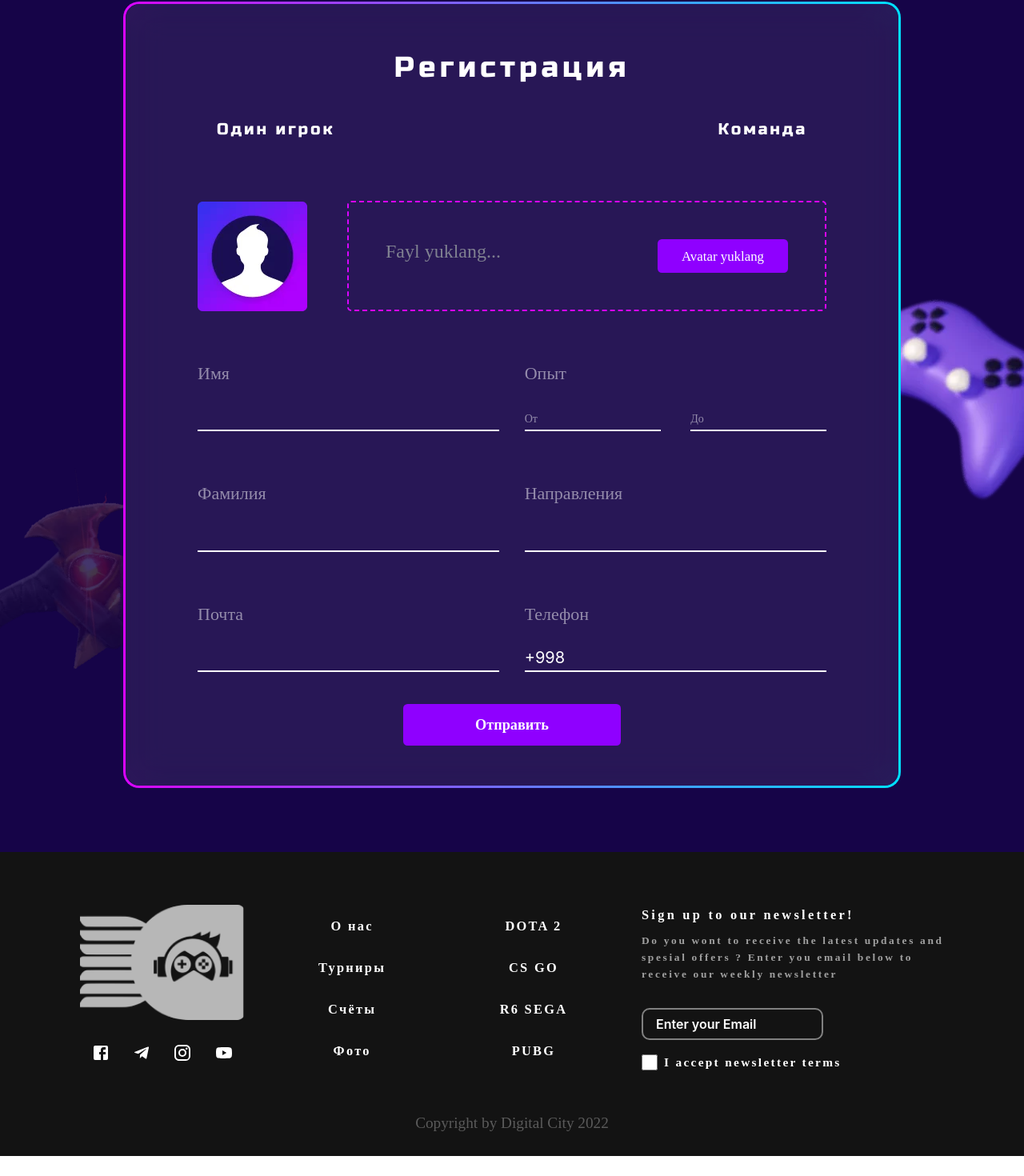
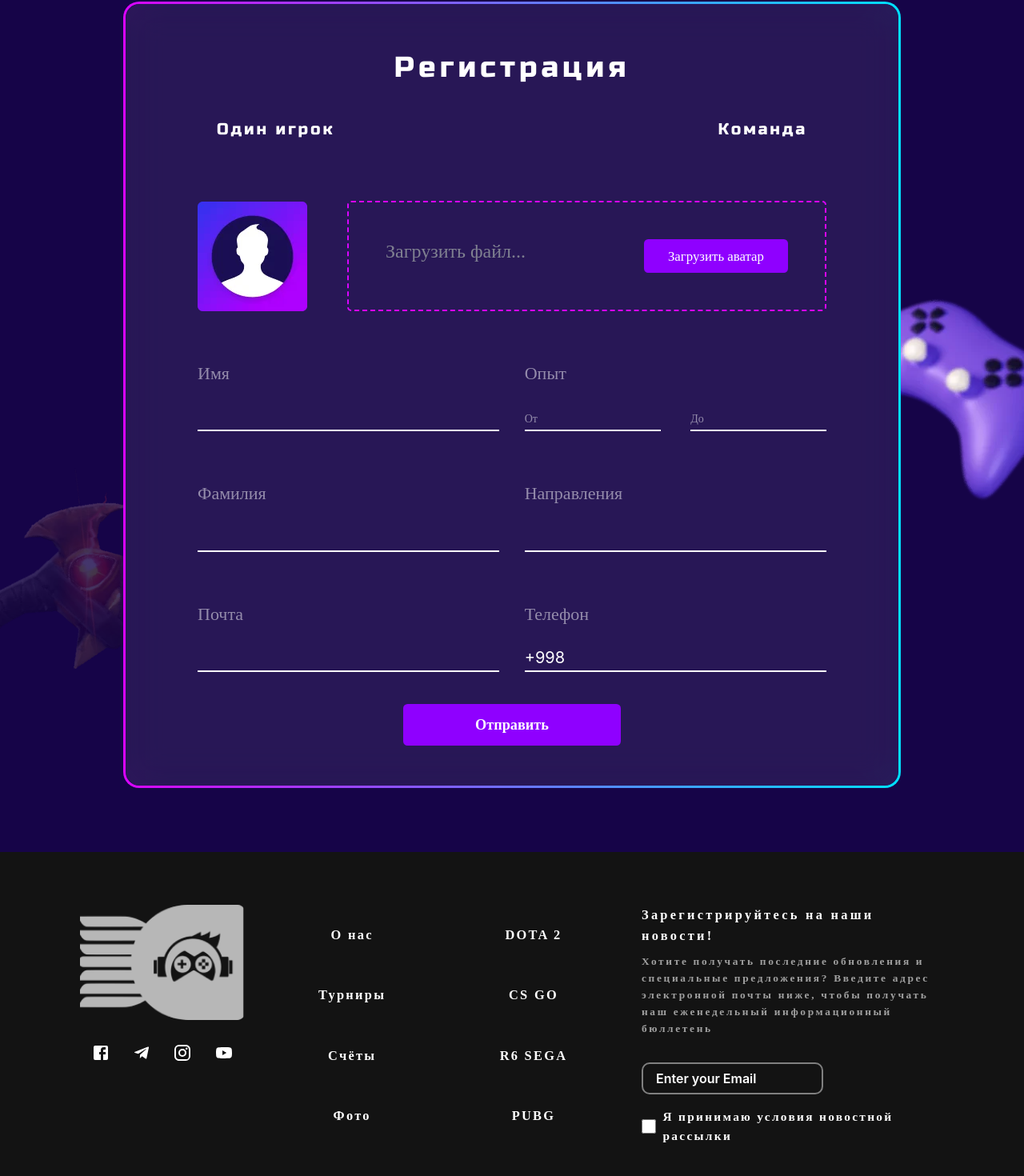
Before and after one commit to TukhtayevaRoziya/cyberSport, a React (Create React App) app: page / in a window 1280 px wide. Shown: the part 5091-6561 px from the top of the page at 80% size. Before the commit the page ends 6536 px from the top, so only its background shows below. Built offline with nearby package versions, Linux system fonts and the light colour scheme.

Commit message:
change language

```diff
--- a/src/components/footer/Footer.jsx
+++ b/src/components/footer/Footer.jsx
@@ -40,14 +40,14 @@ const Footer = () => {
         <a className={"footerLink"} href="#tournament">PUBG</a>
       </div>
       <div className={styles.Footer_block4}>
-        <h1>Sign up to our newsletter!</h1>
-        <p>Do you wont to receive the latest updates  and spesial offers ? Enter you email below to receive our weekly newsletter</p>
+        <h1>Зарегистрируйтесь на наши новости!</h1>
+        <p>Хотите получать последние обновления и специальные предложения? Введите адрес электронной почты ниже, чтобы получать наш еженедельный информационный бюллетень</p>
         <input type="text" placeholder='Enter your Email' className={styles.Input} />
         <div className={styles.Block_Check}>
-          <input type="checkbox" /> <label htmlFor="">I accept newsletter terms</label>
+          <input type="checkbox" /> <label htmlFor="">Я принимаю условия новостной рассылки</label>
         </div>
       </div>
-      <h2 className={styles.End}>Copyright by Digital City 2022</h2>
+      <h2 className={styles.End}>Авторское право Digital City 2022</h2>
     </div>
   )
 }
--- a/src/components/registration/Registration.jsx
+++ b/src/components/registration/Registration.jsx
@@ -18,8 +18,8 @@ const Registration = () => {
           <div className={styles.upload_img}>
             <img draggable={false} src={avatar} alt="" />
             <div className={styles.upload_img__main}>
-              <h5 className={styles.upload_img_text}>Fayl yuklang...</h5>
-              <label for='inp' className={styles.label}>Avatar yuklang</label>
+              <h5 className={styles.upload_img_text}>Загрузить файл...</h5>
+              <label for='inp' className={styles.label}>Загрузить аватар</label>
               <input
                 id="inp"
                 type={'file'}
--- a/src/index.js
+++ b/src/index.js
@@ -4,6 +4,7 @@ import { BrowserRouter } from 'react-router-dom/dist'
 import App from './App'
 import 'antd/dist/antd.css';
 const root = ReactDOM.createRoot(document.getElementById('root'))
+
 root.render(
     <BrowserRouter>
       <App />
--- /dev/null
+++ b/webpack.config.js
@@ -0,0 +1,44 @@
+const path = require('path')
+
+module.exports = {
+  entry: './src/index.js',
+  output: {
+    path: path.join(__dirname, '/dist'),
+    filename: 'index_bundle.js',
+  },
+  stats: 'errors-only',
+  // resolve: {
+  //   extensions: ['.js', '.jsx', '.ts', '.tsx', '.png', '.jpg', 'webp'],
+  // },
+  resolve: {
+    extensions: ['', '.js', '.jsx', '.ts', '.tsx']
+},
+  module: {
+    rules: [
+      {
+        test: /\.(js|jsx)$/,
+        exclude: /node_modules/,
+        use: {
+          loader: 'babel-loader',
+        },
+      },
+      {
+        test: /\.css$/,
+        use: ['style-loader', 'css-loader'],
+      },
+
+      {
+        test: /\.(jpe?g|png|gif|woff|woff2|otf|eot|ttf|svg|webp)(\?[a-z0-9=.]+)?$/,
+        use: [
+            {
+                loader: 'url-loader',
+                options: {
+                    limit: 1000,
+                    name : 'assets/img/[name].[ext]'
+                }
+            }
+        ]
+    }
+    ],
+  },
+}
```
Also changed, not shown: package.json (+8 -1 lines), .babelrc (added), src/App.jsx (renamed from src/App.js), 13 other files (tests, documents, lock files or other folders).
